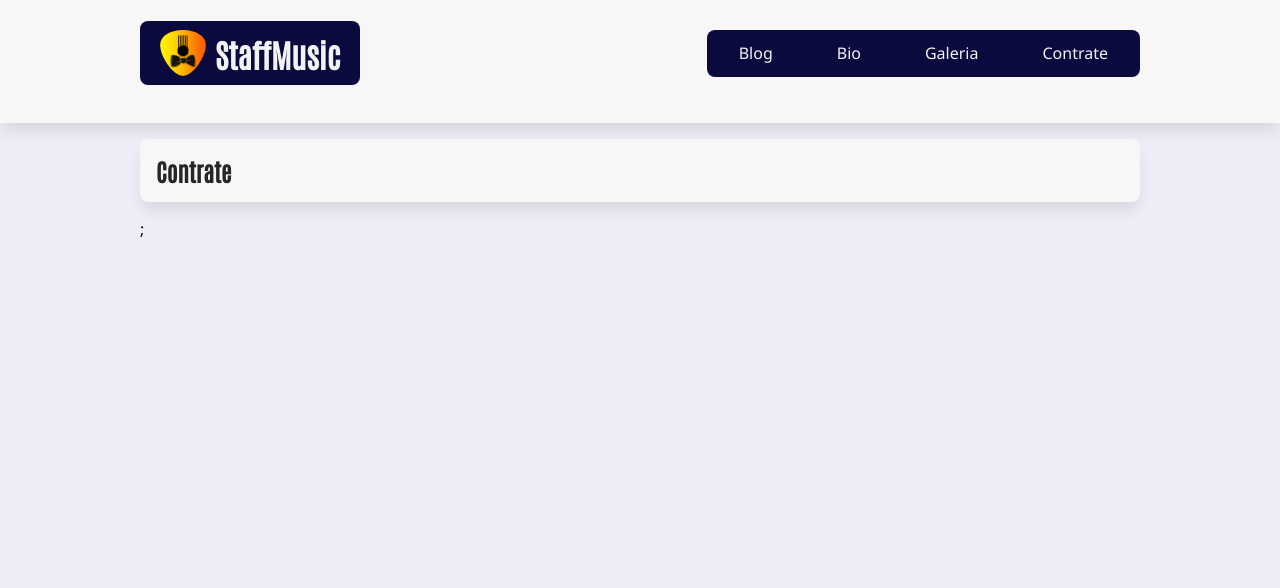
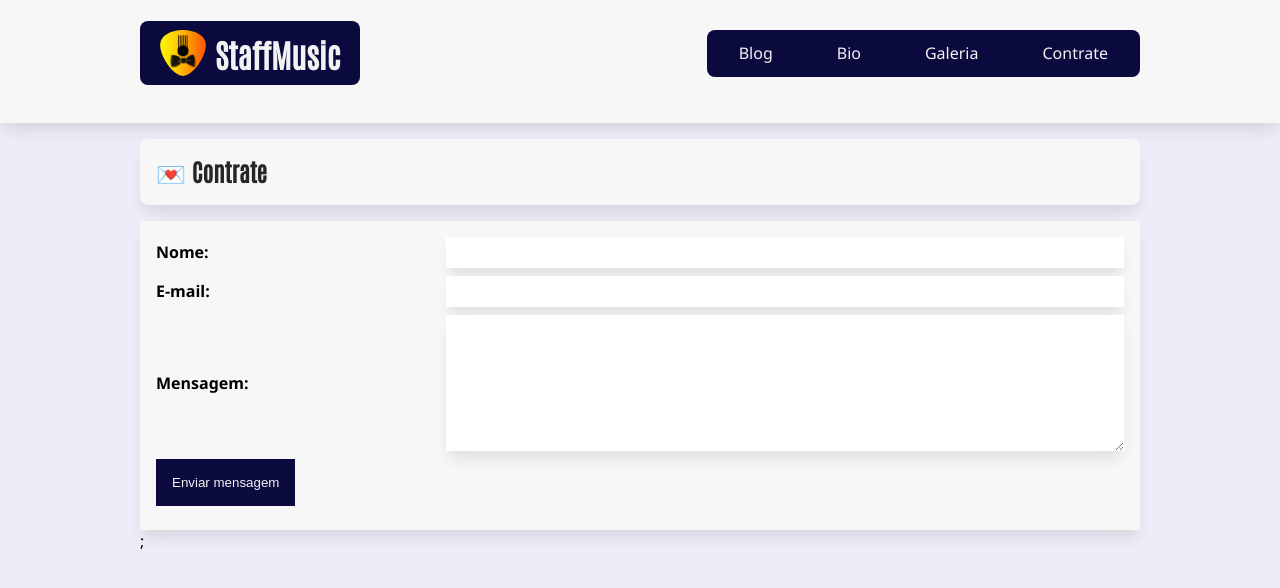
Before and after one commit to leandroaerolito/exercicio-next, a Next.js app: page /contrate in a window 1280 px wide. Shown: the top 588 px of the page. Built offline with nearby package versions, Linux system fonts and the light colour scheme.

Commit message:
alteração formulário

```diff
--- /dev/null
+++ b/src/components/Container.jsx
@@ -0,0 +1,13 @@
+import styled from "styled-components";
+
+export default function Container({ children }) {
+  return <StyledContainer>{children}</StyledContainer>;
+}
+
+const StyledContainer = styled.div`
+  width: 100%;
+  background-color: #f7f7f7;
+  box-shadow: var(--sombra-box);
+  border-radius: var(--borda-arrendondada);
+  padding: 1rem;
+`;
--- a/src/components/Menu.jsx
+++ b/src/components/Menu.jsx
@@ -44,4 +44,8 @@ const StyledMenu = styled.nav`
       padding-right: 2rem;
     }
   }
+
+  a.ativo {
+    background-color: red;
+  }
 `;
--- a/src/pages/contrate.jsx
+++ b/src/pages/contrate.jsx
@@ -1,4 +1,6 @@
+import Container from "@/components/Container";
 import Head from "next/head";
+import styled from "styled-components";
 
 export default function Contrate() {
   return (
@@ -11,9 +13,70 @@ export default function Contrate() {
         />
         <meta name="keywords" content="staffmusic, contrate, contato" />
       </Head>
-      <section>
+
+      <StyledContrate>
         <h2>Contrate</h2>
-      </section>
+        <Container>
+          <form action="" method="post">
+            <div>
+              <label htmlFor="nome">Nome: </label>
+              <input type="text" name="nome" id="nome" />
+            </div>
+            <div>
+              <label htmlFor="email">E-mail: </label>
+              <input type="email" name="email" id="email" />
+            </div>
+            <div>
+              <label htmlFor="mensagem">Mensagem:</label>
+              <textarea
+                maxLength={500}
+                name="mensagem"
+                id="mensagem"
+                cols="30"
+                rows="8"
+              ></textarea>
+            </div>
+            <div>
+              <button type="submit">Enviar mensagem</button>
+            </div>
+          </form>
+        </Container>
+      </StyledContrate>
     </>
   );
 }
+
+const StyledContrate = styled.section`
+  h2::before {
+    content: "💌 ";
+  }
+
+  form > div {
+    margin-bottom: 0.5rem;
+    display: flex;
+    justify-content: space-between;
+
+    & label {
+      font-weight: bold;
+      width: 30%;
+      display: flex;
+      align-items: center;
+    }
+
+    & input,
+    & textarea {
+      width: 70%;
+      border: none;
+      box-shadow: var(--sombra-box);
+      padding: 0.5rem;
+    }
+
+    & button {
+      background-color: var(--cor-primaria-fundo);
+      color: var(--cor-primaria);
+      padding: 1rem;
+      border: none;
+      cursor: pointer;
+    }
+  }
+`;
```
